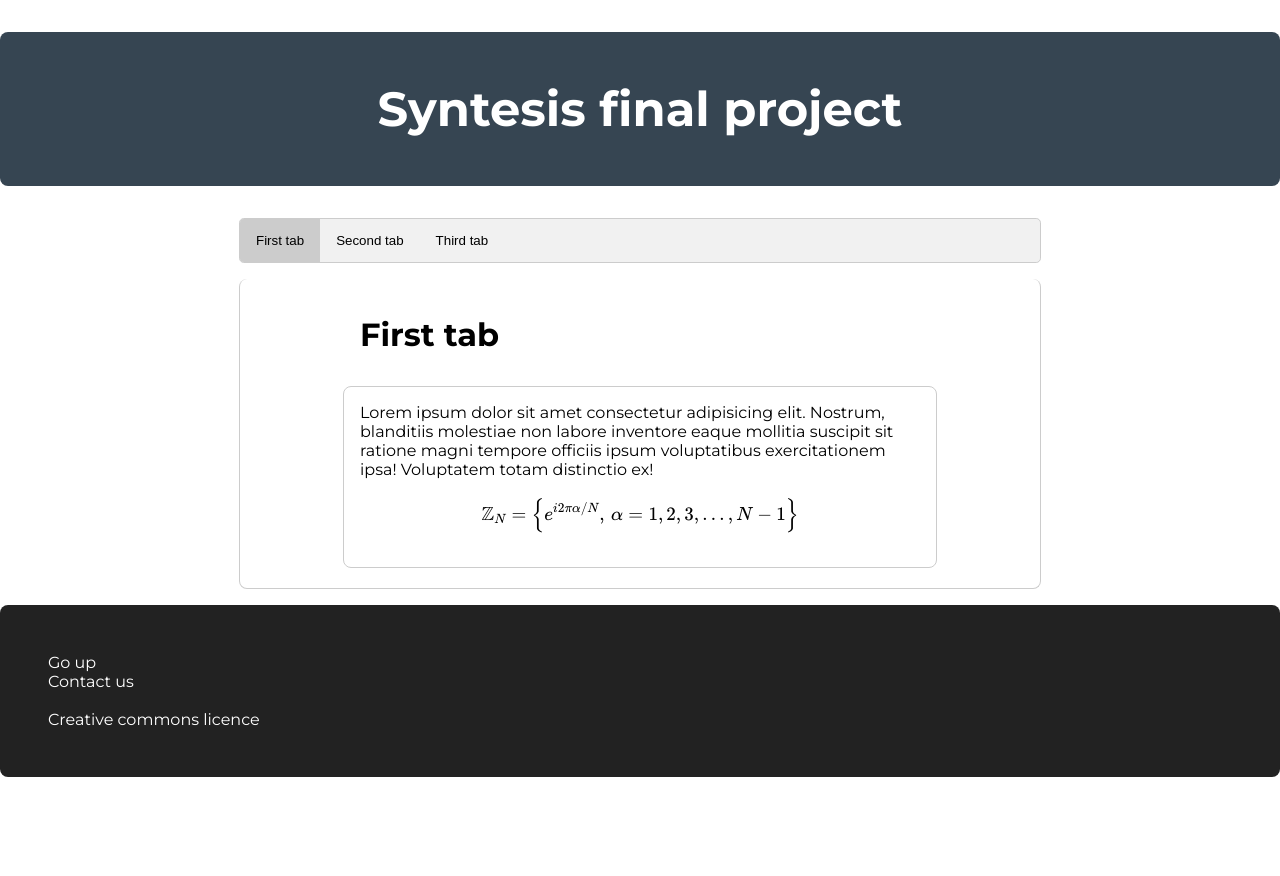
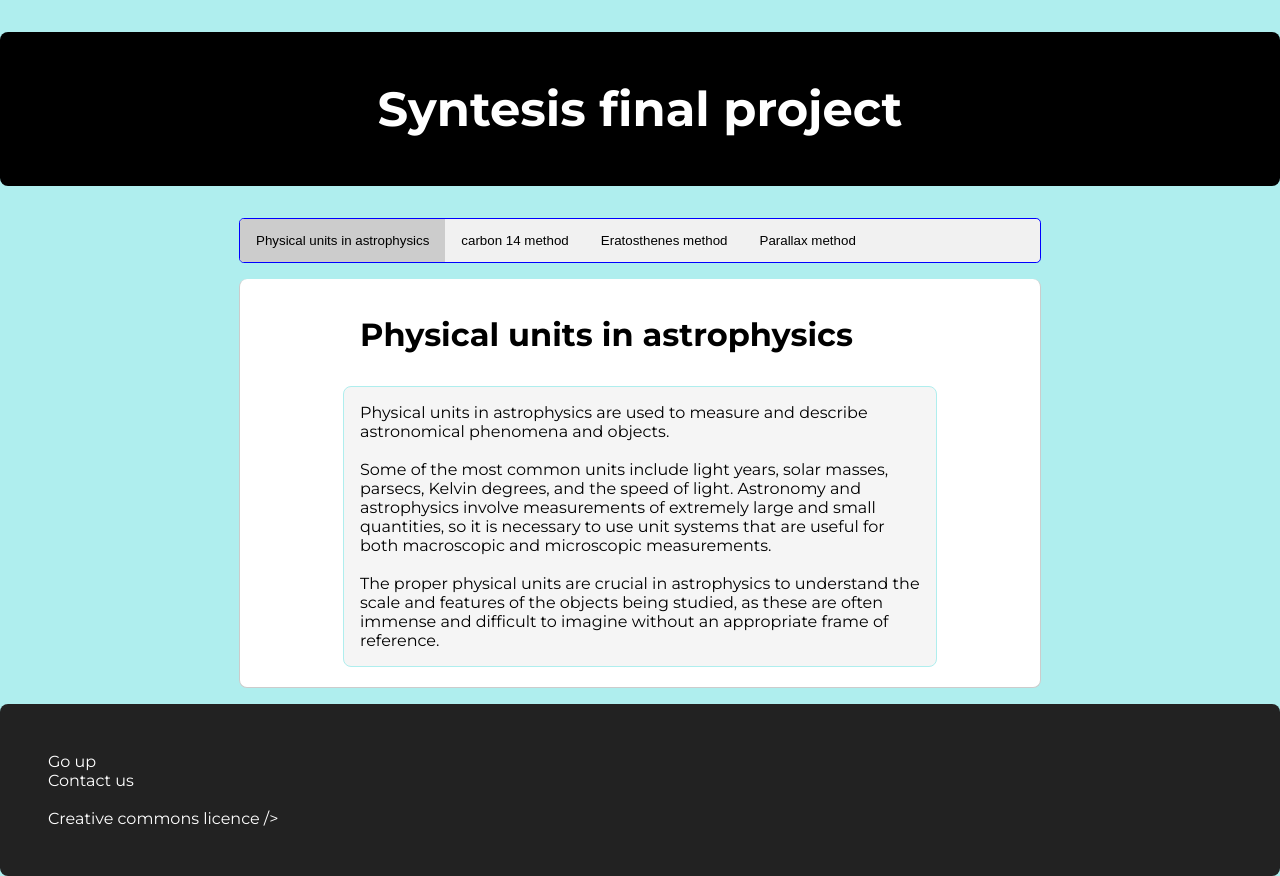
Before and after one commit to ManuRiptus11/final-syntesis-project, a plain HTML site: page index.html in a window 1280 px wide. Before the commit the page ends 800 px from the top, so only its background shows below. Drawn offline with nearby package versions, Linux system fonts and the light colour scheme.

Commit message:
proyeecto final

```diff
--- a/css/style.css
+++ b/css/style.css
@@ -1,21 +1,20 @@
 html {
-    font-family: 'Montserrat', sans-serif;
+  font-family: "Montserrat", sans-serif;
 }
 
 body {
   margin: 0;
-    background-color: #ffffff;
+  background-color: paleturquoise;
 }
 
 header h1 {
-    background-color: #364552;
+  background-color: black;
   color: white;
   padding: 3rem 2rem;
   font-size: 3rem;
   text-align: center;
   border-radius: 0.5rem;
 }
-
 
 h2 {
   font-size: 2.5rem;
@@ -47,19 +46,19 @@ h5 {
 
 body p {
   transition: all 0.3s ease;
-    background-color: #fff;
+  background-color: whitesmoke;
   margin: 1rem 0;
   border-radius: 0.5rem;
   padding: 1rem 1rem;
   cursor: pointer;
-    border: 1px solid #ccc;
+  border: 1px solid paleturquoise;
   width: 70%;
   margin-left: auto;
   margin-right: auto;
 }
 
 body p:hover {
-    box-shadow: 0 0.1rem 0.4rem rgba(0,0,0,0.3);
+  box-shadow: 0 0.1rem 0.4rem rgba(0, 0, 0, 0.3);
 }
 
 footer {
@@ -85,8 +84,12 @@ footer a:hover {
 
 /* Go from zero to full opacity */
 @keyframes fadeEffect {
-    from {opacity: 0;}
-    to {opacity: 1;}
+  from {
+    opacity: 0;
+  }
+  to {
+    opacity: 1;
+  }
 }
 
 .content {
@@ -96,7 +99,7 @@ footer a:hover {
 
 .tab {
   overflow: hidden;
-    border: 1px solid #ccc;
+  border: 1px solid blue;
   background-color: #f1f1f1;
   width: 800px;
   margin: 0 auto;
--- a/html/tab1.html
+++ b/html/tab1.html
@@ -1,14 +1,25 @@
 <script src="https://code.jquery.com/jquery-3.6.3.min.js"></script>
-<script src="js/mathjax.js"> </script>
-<script id="MathJax-script" async
-src="https://cdn.jsdelivr.net/npm/mathjax@3/es5/tex-chtml.js"></script>
+<script src="js/mathjax.js"></script>
+<script
+  id="MathJax-script"
+  async
+  src="https://cdn.jsdelivr.net/npm/mathjax@3/es5/tex-chtml.js"
+></script>
 
 <!------------ Write from here ------------>
 
-<h3>First tab</h3>
+<h3>Physical units in astrophysics</h3>
 <p>
-    Lorem ipsum dolor sit amet consectetur adipisicing elit. Nostrum, blanditiis molestiae non labore inventore eaque mollitia suscipit sit ratione magni tempore officiis ipsum voluptatibus exercitationem ipsa! Voluptatem totam distinctio ex!
-
-    $$ \mathbb{Z}_N=\left\{e^{i2\pi \alpha/N},\, \alpha=1,2,3,\dots,N-1 \right\} $$
-
+  Physical units in astrophysics are used to measure and describe astronomical
+  phenomena and objects.
+  <br /><br />
+  Some of the most common units include light years, solar masses, parsecs,
+  Kelvin degrees, and the speed of light. Astronomy and astrophysics involve
+  measurements of extremely large and small quantities, so it is necessary to
+  use unit systems that are useful for both macroscopic and microscopic
+  measurements.
+  <br /><br />
+  The proper physical units are crucial in astrophysics to understand the scale
+  and features of the objects being studied, as these are often immense and
+  difficult to imagine without an appropriate frame of reference.
 </p>
--- a/index.html
+++ b/index.html
@@ -3,55 +3,77 @@
   <head>
     <script src="https://code.jquery.com/jquery-3.6.3.min.js"></script>
     <title>The early universe</title>
-  <link rel="preconnect" href="https://fonts.googleapis.com">
-  <link rel="preconnect" href="https://fonts.gstatic.com" crossorigin>
-  <link href="https://fonts.googleapis.com/css2?family=Montserrat:wght@400;700&display=swap" rel="stylesheet">
-  <link rel="stylesheet" href="css/style.css"/>
+    <link rel="preconnect" href="https://fonts.googleapis.com" />
+    <link rel="preconnect" href="https://fonts.gstatic.com" crossorigin />
+    <link
+      href="https://fonts.googleapis.com/css2?family=Montserrat:wght@400;700&display=swap"
+      rel="stylesheet"
+    />
+    <link rel="stylesheet" href="css/style.css" />
   </head>
   <body>
-
     <header>
       <h1 id="main-title">Syntesis final project</h1>
     </header>
 
     <div class="tab">
-    <button class="tablinks"
+      <button
+        class="tablinks"
         onclick="openTab(event, 'tab1')"
-    id="tab1-button">First tab</button>
-    <button class="tablinks"
+        id="tab1-button"
+      >
+        Physical units in astrophysics
+      </button>
+      <button
+        class="tablinks"
         onclick="openTab(event, 'tab2')"
-    id="tab2-button">Second tab</button>
-    <button class="tablinks"
+        id="tab2-button"
+      >
+        carbon 14 method
+      </button>
+      <button
+        class="tablinks"
         onclick="openTab(event, 'tab3')"
-    id="tab3-button">Third tab</button>
+        id="tab3-button"
+      >
+        Eratosthenes method
+      </button>
+      <button
+        class="tablinks"
+        onclick="openTab(event, 'tab4')"
+        id="tab4-button"
+      >
+        Parallax method
+      </button>
     </div>
 
     <!-- Tab content -->
     <div id="tab1" class="tabcontent"></div>
     <div id="tab2" class="tabcontent"></div>
     <div id="tab3" class="tabcontent"></div>
+    <div id="tab4" class="tabcontent"></div>
     <script src="js/tabs.js"></script>
 
     <script>
-    const texts = ["tab1","tab2","tab3"];
+      const texts = ["tab1", "tab2", "tab3", "tab4"];
       for (let i = 0; i < texts.length; i++) {
-      $("#"+texts[i]+"-button").click(function() {
-        $("#"+texts[i]).load("html/"+texts[i]+".html");
+        $("#" + texts[i] + "-button").click(function () {
+          $("#" + texts[i]).load("html/" + texts[i] + ".html");
         });
-    };
+      }
     </script>
 
     <script>
       $("#tab1-button").click();
     </script>
 
-
     <footer>
       <section>
-          <a href="#main-title"> Go up</a> <br>
+        <a href="#main-title"> Go up</a> <br />
         <a href="mailto:example@gmail.com">Contact us</a>
-      </section> <br>
-      Creative commons licence
+      </section>
+      <br />
+      Creative commons licence />
     </footer>
   </body>
 </html>
```
Also changed, not shown: html/tab2.html (+24 -10 lines), html/tab3.html (+17 -14 lines), html/tab4.html (added, +31 -0 lines). Lines whose indentation alone changed are shown as unchanged.
